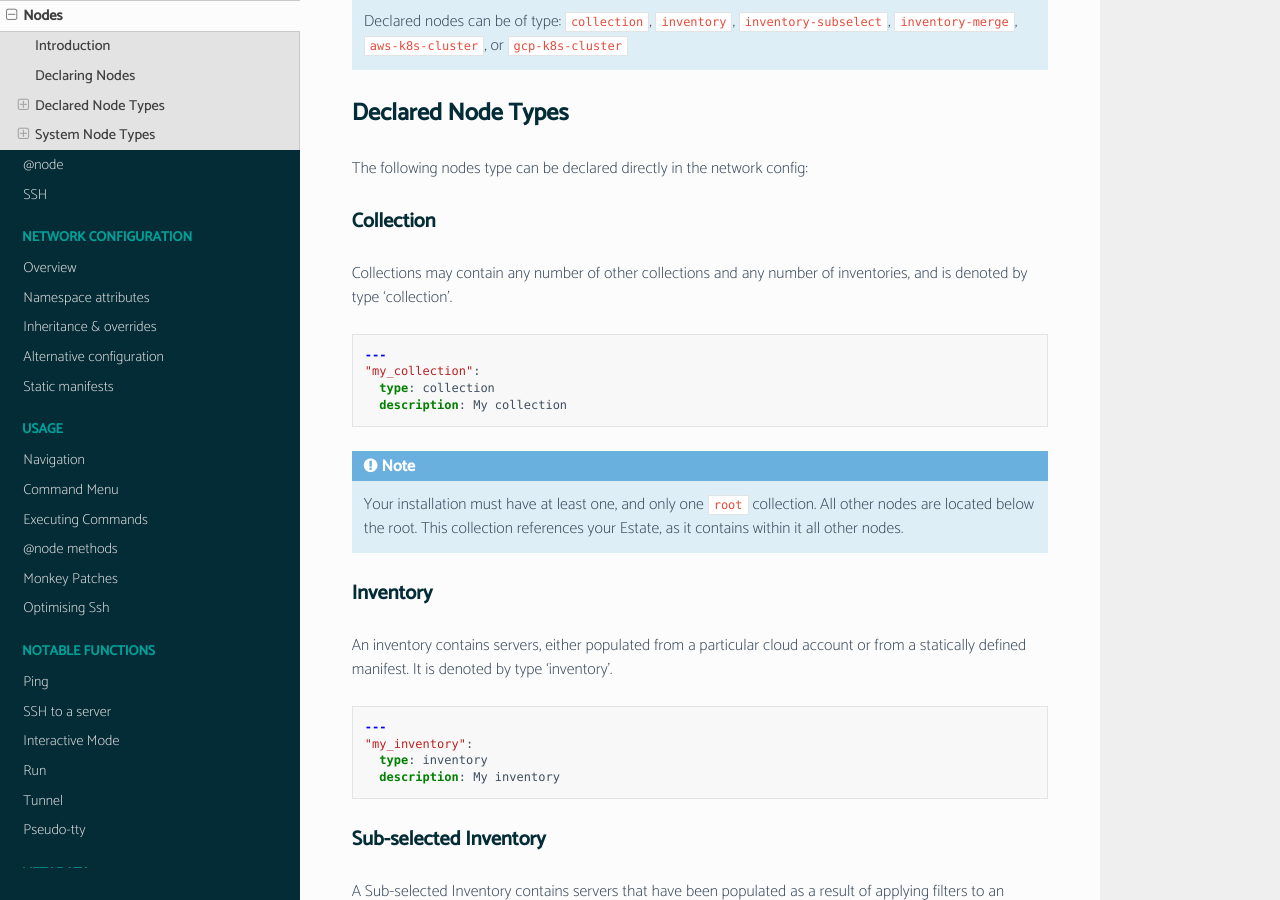
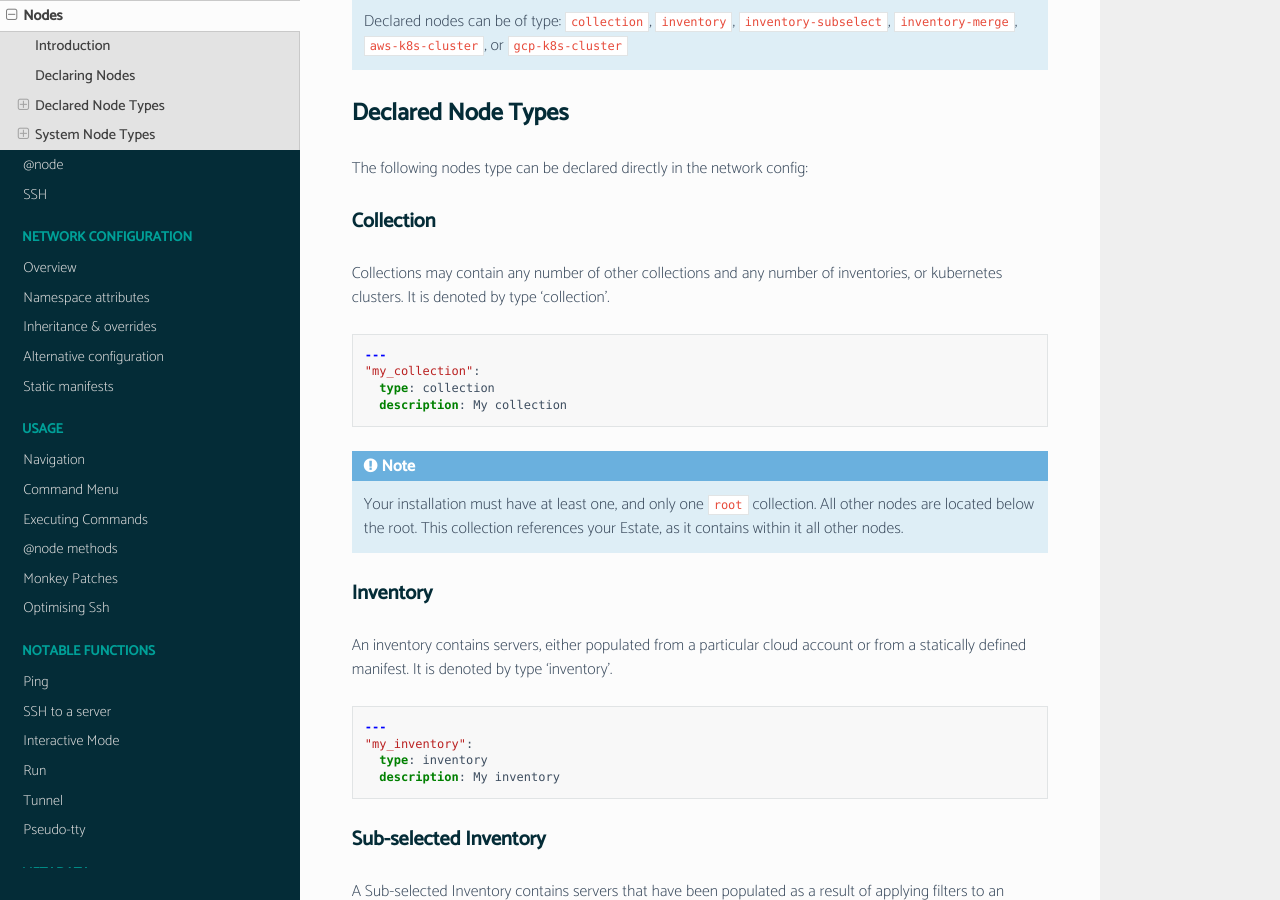
Before and after one commit to webzakimbo/bcome-read-the-docs, a Sphinx documentation site: the page built from docs/source/core-concepts/nodes.rst, in a window 1280 px wide and 900 px high, scrolled down 1478 px. Built offline with Sphinx 7.4.7 and the Read the Docs theme 2.0.0, drawn with Linux system fonts in a browser that asks for light colours; pages that are not in the unit, such as notebooks, are missing from menus.

Commit message:
Improved nodes doc

```diff
--- a/docs/source/core-concepts/nodes.rst
+++ b/docs/source/core-concepts/nodes.rst
@@ -68,7 +68,7 @@ The following nodes type can be declared directly in the network config:
 Collection
 ^^^^^^^^^^
 
-Collections may contain any number of other collections and any number of inventories, and is denoted by type 'collection'.
+Collections may contain any number of other collections and any number of inventories, or kubernetes clusters. It is denoted by type 'collection'.
 
 .. code-block:: yaml
 
```
